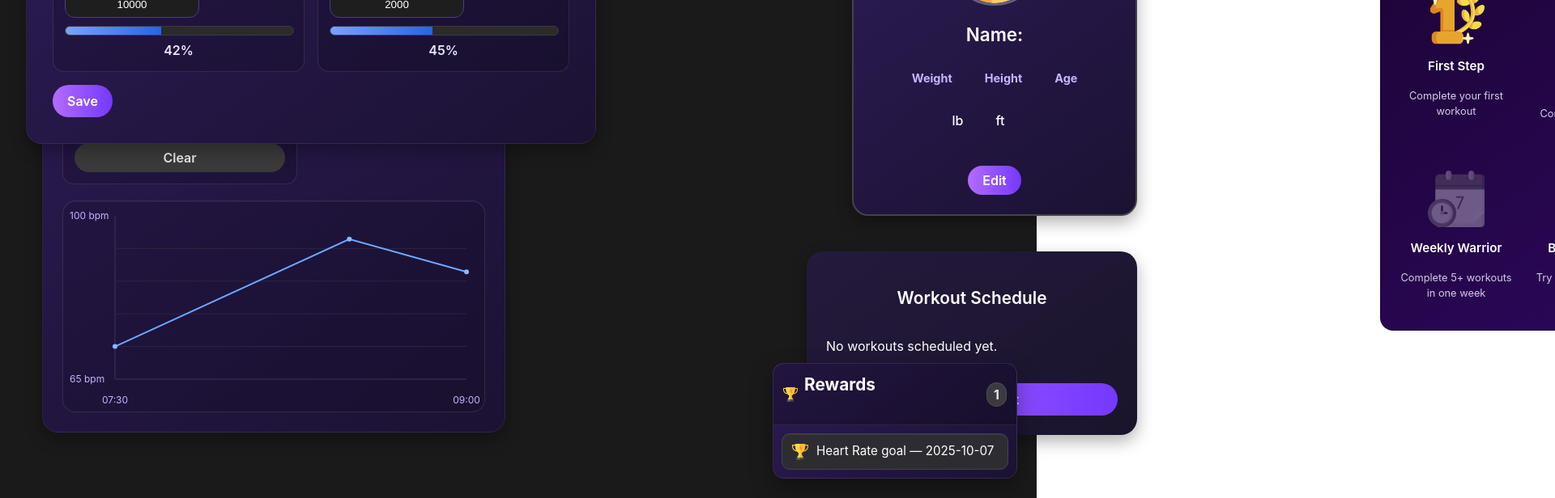
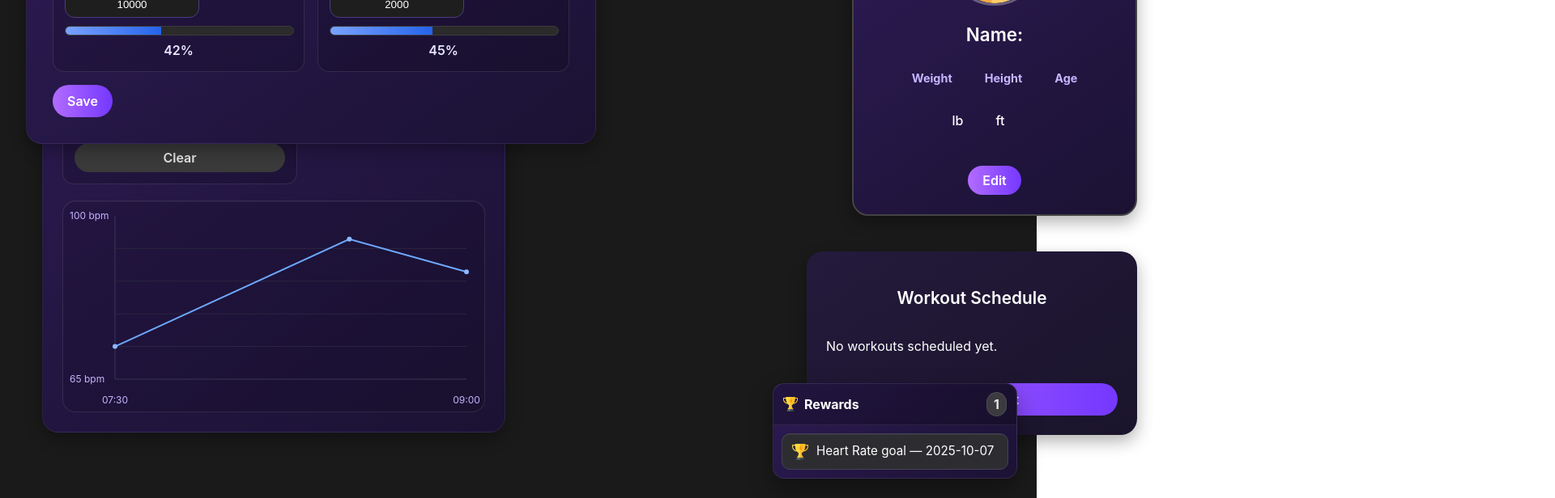
Before and after one commit to BibhasShris/Fitness-Tracker, a React (Vite) app in the folder Fit-Journey/: page / in a window 1280 px wide. Shown: the part 184-800 px from the top of the page at 81% size, 1920 px wide, since content can reach past the window. Built offline with nearby package versions, Linux system fonts and the light colour scheme.

Commit message:
comment out unused component

```diff
--- a/Fit-Journey/src/App.jsx
+++ b/Fit-Journey/src/App.jsx
@@ -5,11 +5,19 @@ import Heartrate from "./Components/Heartrate/Heartrate";
 import Rewards from "./Components/RewardsForGoals/Rewards.jsx";
 import "./App.css";
 import Schedule from "./Components/Schedule/Schedule.jsx";
-import RewardsSection from "./Components/Rewards/RewardsSection.jsx";
+// import RewardsSection from "./Components/Rewards/RewardsSection.jsx";
 
 export default function App() {
-  const [today, setToday] = useState({ steps: 4200, calories: 900, heartRate: 80 });
-  const [goals, setGoals] = useState({ steps: 10000, calories: 2000, heartRate: 60 });
+  const [today, setToday] = useState({
+    steps: 4200,
+    calories: 900,
+    heartRate: 80,
+  });
+  const [goals, setGoals] = useState({
+    steps: 10000,
+    calories: 2000,
+    heartRate: 60,
+  });
 
   const handleUpdate = ({ todayEntry, goals: nextGoals }) => {
     if (todayEntry) setToday(todayEntry);
@@ -23,7 +31,7 @@ export default function App() {
         <DailyGoals todayEntry={today} goals={goals} onUpdate={handleUpdate} />
         <Heartrate />
         <Rewards todayEntry={today} goals={goals} />
-      {/* <Sleep /> will go here later */}
+        {/* <Sleep /> will go here later */}
       </div>
 
       {/* Right Column */}
@@ -32,9 +40,9 @@ export default function App() {
         <Schedule />
         {/* <Schedule /> and <Rewards /> will go here later */}
       </div>
-      <div>
+      {/* <div>
         <RewardsSection />
-      </div>
+      </div> */}
     </div>
   );
 }
```
